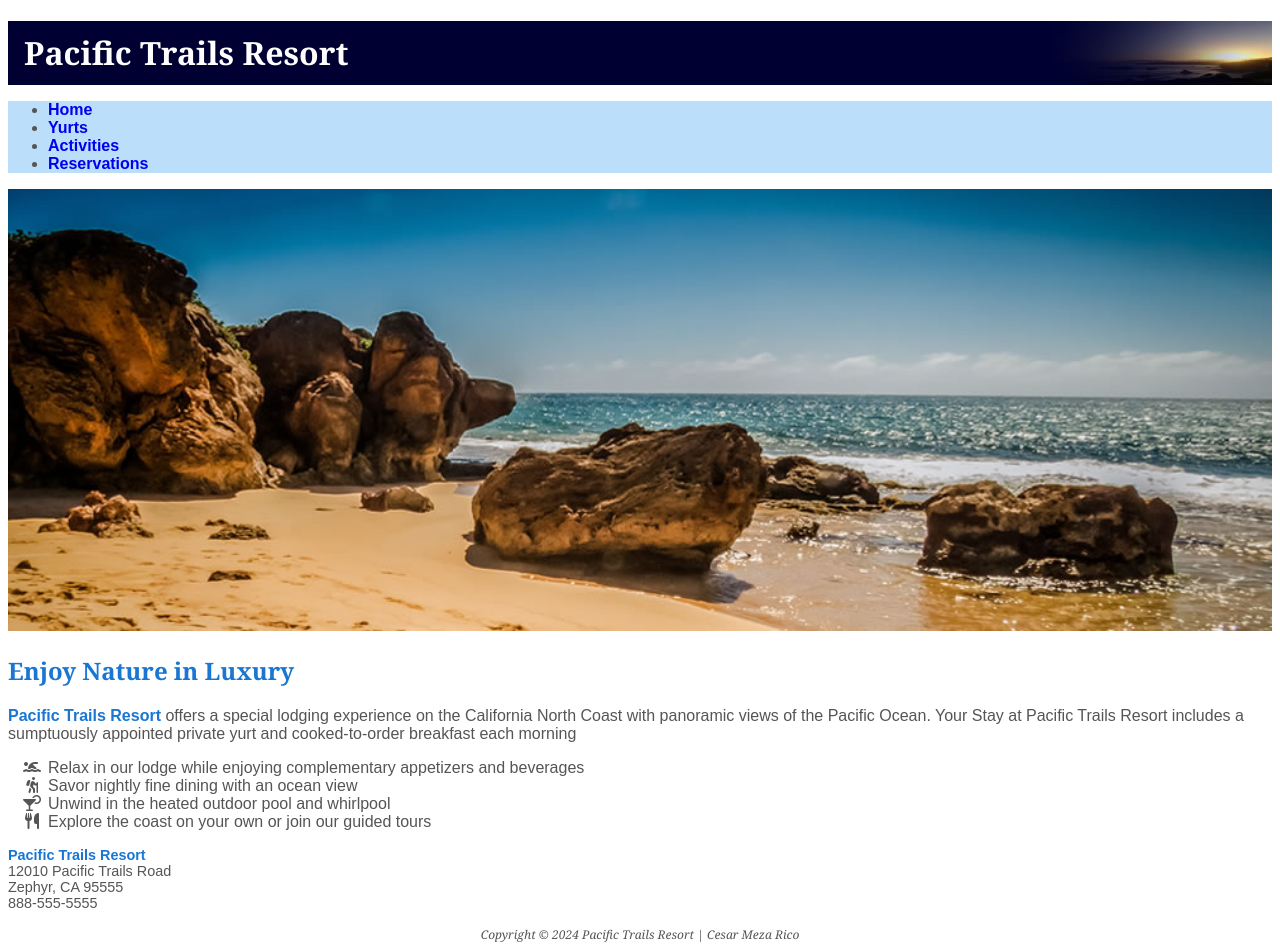
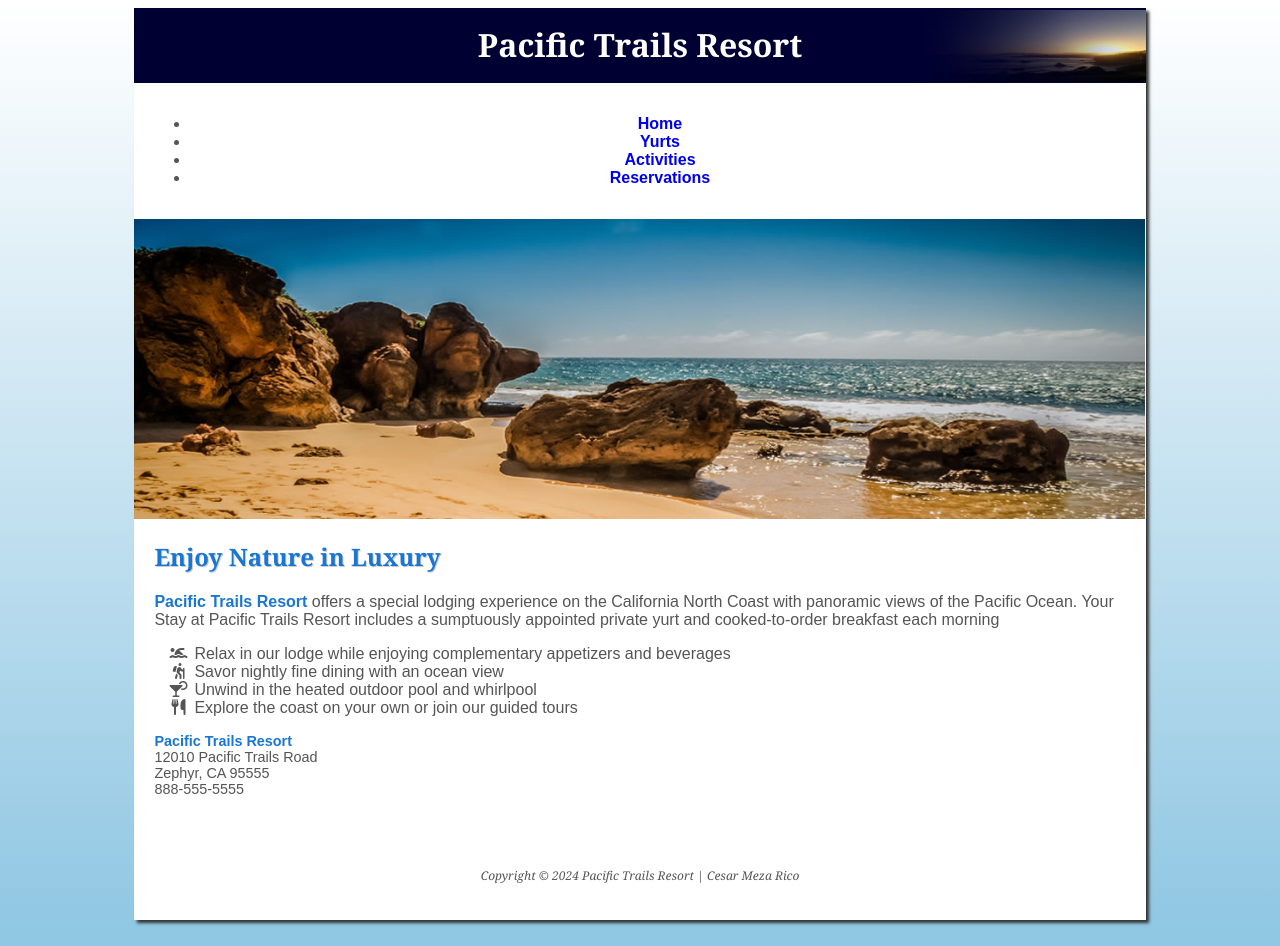
Before and after one commit to CMRico/cmrico.github.io, a plain HTML site: page index.html in a window 1280 px wide. Drawn offline with Linux system fonts and the light colour scheme.

Commit message:
Add files via upload

```diff
--- a/index.html
+++ b/index.html
@@ -11,6 +11,7 @@
     ></script>
   </head>
   <body>
+    <div id="wrapper">
       <header>
         <h1>Pacific Trails Resort</h1>
       </header>
@@ -24,19 +25,15 @@
         </ul>
       </nav>
 
-    <img
-      src="images/coast.jpg"
-      alt="California North Coast with view of the pacific ocean"
-      width="100%"
-    />
+      <div id="homehero"></div>
 
       <!--main>h2{}+p()-->
       <main>
         <h2>Enjoy Nature in Luxury</h2>
         <p>
           <span class="resort">Pacific Trails Resort</span> offers a special
-        lodging experience on the California North Coast with panoramic views of
-        the Pacific Ocean. Your Stay at Pacific Trails Resort includes a
+          lodging experience on the California North Coast with panoramic views
+          of the Pacific Ocean. Your Stay at Pacific Trails Resort includes a
           sumptuously appointed private yurt and cooked-to-order breakfast each
           morning
         </p>
@@ -44,7 +41,9 @@
         <!--ul>li*4>span>i-->
         <ul class="fa-ul">
           <li>
-          <span class="fa-li"><i class="fa-solid fa-person-swimming"></i></span>
+            <span class="fa-li"
+              ><i class="fa-solid fa-person-swimming"></i
+            ></span>
             Relax in our lodge while enjoying complementary appetizers and
             beverages
           </li>
@@ -58,8 +57,8 @@
             >Unwind in the heated outdoor pool and whirlpool
           </li>
           <li>
-          <span class="fa-li"><i class="fa-solid fa-utensils"></i></span>Explore
-          the coast on your own or join our guided tours
+            <span class="fa-li"><i class="fa-solid fa-utensils"></i></span
+            >Explore the coast on your own or join our guided tours
           </li>
         </ul>
 
@@ -79,5 +78,7 @@
         <p>Copyright &copy; 2024 Pacific Trails Resort | Cesar Meza Rico</p>
         <p></p>
       </footer>
+    </div>
+    <!--closing wrapper div tab -->
   </body>
 </html>
--- a/pacific.css
+++ b/pacific.css
@@ -1,27 +1,46 @@
 body {
-  background-color: #fff; /*bgc#ff */
+  background-color: #90c7e3; /*bgc#90c7e3 */
+  background-image: linear-gradient(to bottom, #fff, #90c7e3);
+  background-repeat: no-repeat;
   color: #555;
   font-family: Arial, "Helvetica Neue", Helvetica, sans-serif; /*ffa*/
 } /*c#fff*/
 
+#wrapper {
+  background-color: #fff; /*bgc#fff*/
+  box-shadow: 3px 3px 3px #333; /*bxsd*/
+  margin: auto; /*m:a;*/
+  min-width: 960px; /*mw960*/
+  max-width: 2048px; /*maw 2048*/
+  width: 80%; /*w 80%*/
+}
+
 header {
   background-color: #000032; /*bgc#002171*/
-  color: #fff;
   background-image: url(images/sunset.jpg); /*bgi*/
   background-position: right; /*bgdp*/
   background-repeat: no-repeat; /*bgr*/
-  line-height: 400%; /*lh400%*/
-  text-indent: 1em; /*txi*/
+  color: #fff;
+  height: 60px; /*h60*/
+  padding-top: 15px; /*pt15*/
+  text-align: center; /*tac*/
 } /*c#fff*/
 nav {
-  background-color: #bbdefb; /*bgc#bbdefd*/
+  background-color: #fff; /*bgc#fff*/
   font-weight: bold; /*fwb*/
+  padding: 1em; /*p1em*/
+  text-align: center; /*tac*/
 }
 nav a {
   text-decoration: none; /*txd*/
 }
+main {
+  padding: 1px 20px 20px; /*p1-20-20*/
+  display: block;
+}
 h1 {
   margin-bottom: 0; /*mb0*/
+  margin-top: 0; /*mt0*/
 }
 h1,
 h2,
@@ -31,6 +50,7 @@ footer {
 }
 h2 {
   color: #1976d2; /*c#1976d2*/
+  text-shadow: 1px 1px #ccc; /*txs*/
 }
 h3 {
   color: #003; /*c#003*/
@@ -42,6 +62,7 @@ footer {
   /*fz75%*/
   font-size: 75%;
   font-style: italic; /*fsi*/
+  padding: 2em; /*p2em*/
   text-align: center; /*txa center*/
 }
 .resort {
@@ -51,3 +72,22 @@ footer {
 #contact {
   font-size: 90%; /*fz90%*/
 }
+#homehero {
+  background-image: url(images/coast.jpg); /*bgi*/
+  background-repeat: no-repeat; /*bgr*/
+  background-size: 100% 100%; /*bgz100%100%*/
+  height: 300px;
+}
+
+#yurthero {
+  background-image: url(images/yurt.jpg); /*bgi*/
+  background-repeat: no-repeat; /*bgr*/
+  background-size: 100% 100%; /*bgz100%100%*/
+  height: 300px;
+}
+#trailhero {
+  background-image: url(images/trail.jpg); /*bgi*/
+  background-repeat: no-repeat; /*bgr*/
+  background-size: 100% 100%; /*bgz100%100%*/
+  height: 300px;
+}
```
Also changed, not shown: activities.html (+6 -3 lines), yurts.html (+4 -2 lines). Lines whose indentation alone changed are shown as unchanged.
